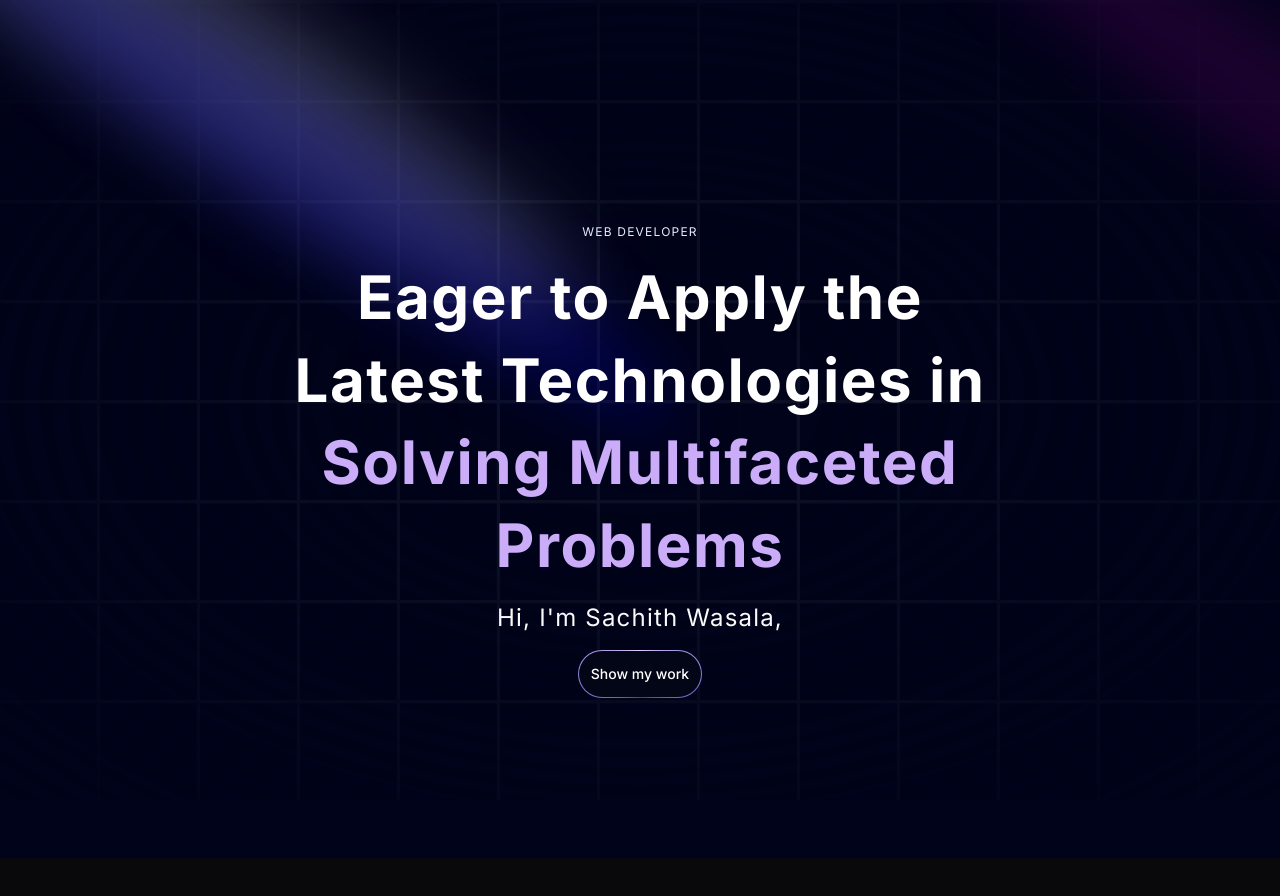
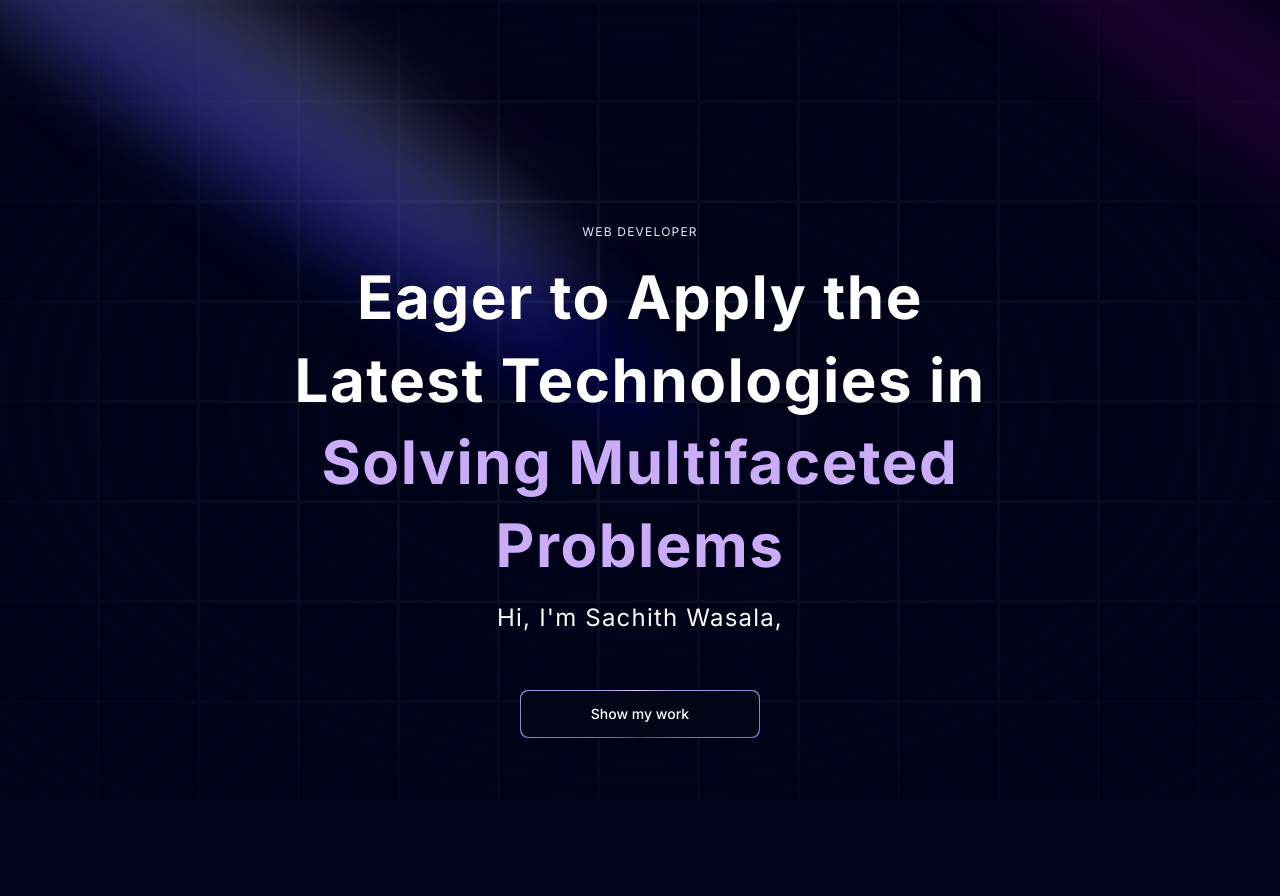
Before and after one commit to sachithnim/Sachith_Wasala_Portfolio, a Next.js app: page / in a window 1280 px wide. Before the commit the page ends 858 px from the top, so only its background shows below. Built offline with nearby package versions, Linux system fonts and the light colour scheme.

Commit message:
Style the Button

```diff
--- a/components/ui/Button.tsx
+++ b/components/ui/Button.tsx
@@ -6,9 +6,9 @@
     title: string; icon: React.ReactNode; position: string; handleClick?: () => void; otherClasses?: string;
 }) => {
   return (
-    <button className="relative inline-flex h-12 overflow-hidden rounded-full p-[1px] focus:outline-none focus:ring-2 focus:ring-slate-400 focus:ring-offset-2 focus:ring-offset-slate-50">
+    <button className="relative inline-flex h-12 w-full overflow-hidden rounded-lg p-[1px] focus:outline-none md:w-60 md:mt-10">
   <span className="absolute inset-[-1000%] animate-[spin_2s_linear_infinite] bg-[conic-gradient(from_90deg_at_50%_50%,#E2CBFF_0%,#393BB2_50%,#E2CBFF_100%)]" />
-  <span className="inline-flex h-full w-full cursor-pointer items-center justify-center rounded-full bg-slate-950 px-3 py-1 text-sm font-medium text-white backdrop-blur-3xl">
+  <span className={`inline-flex h-full w-full cursor-pointer items-center justify-center rounded-lg bg-slate-950 px-7 text-sm font-medium text-white backdrop-blur-3xl ${otherClasses}`}>
     {title}
   </span>
 </button>
```
